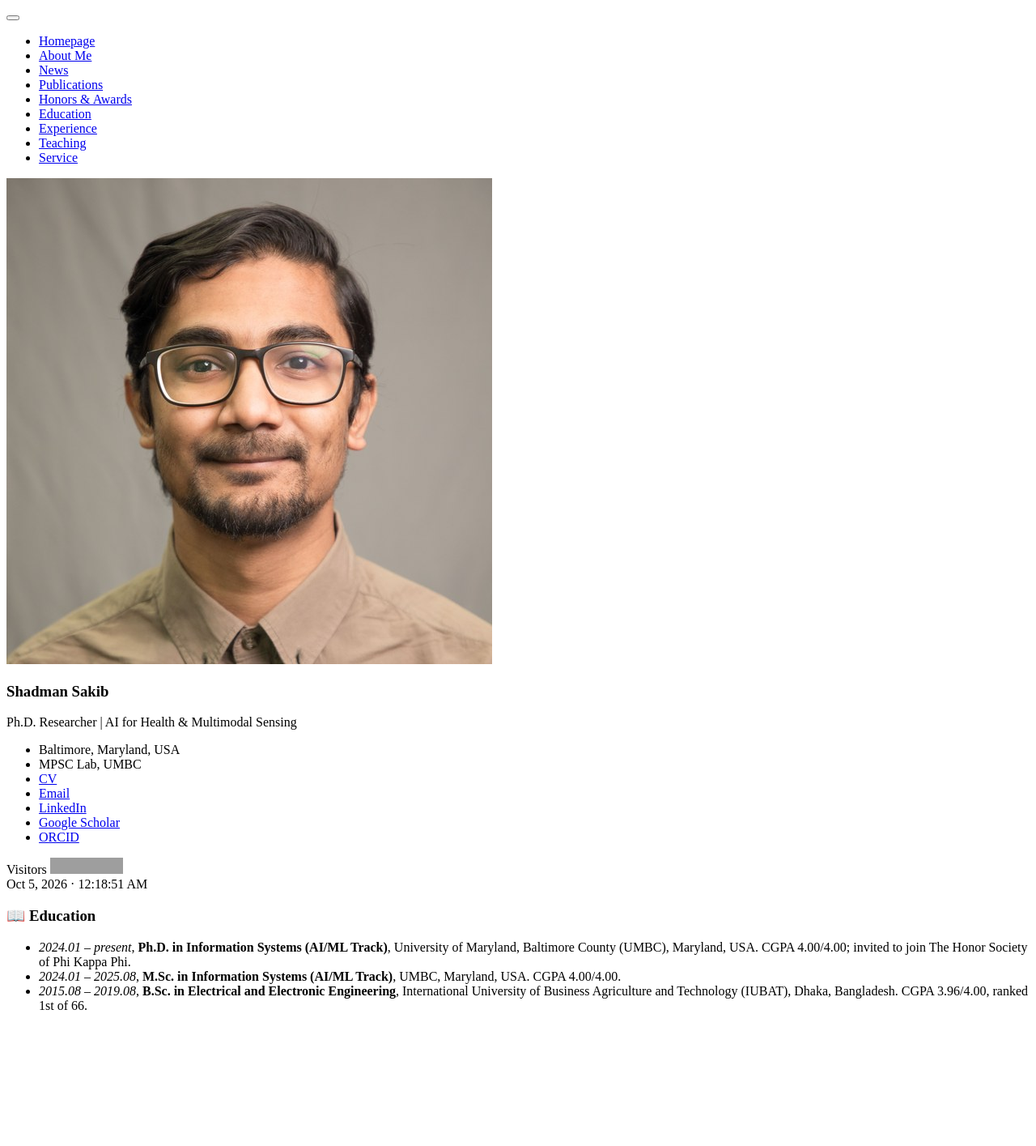
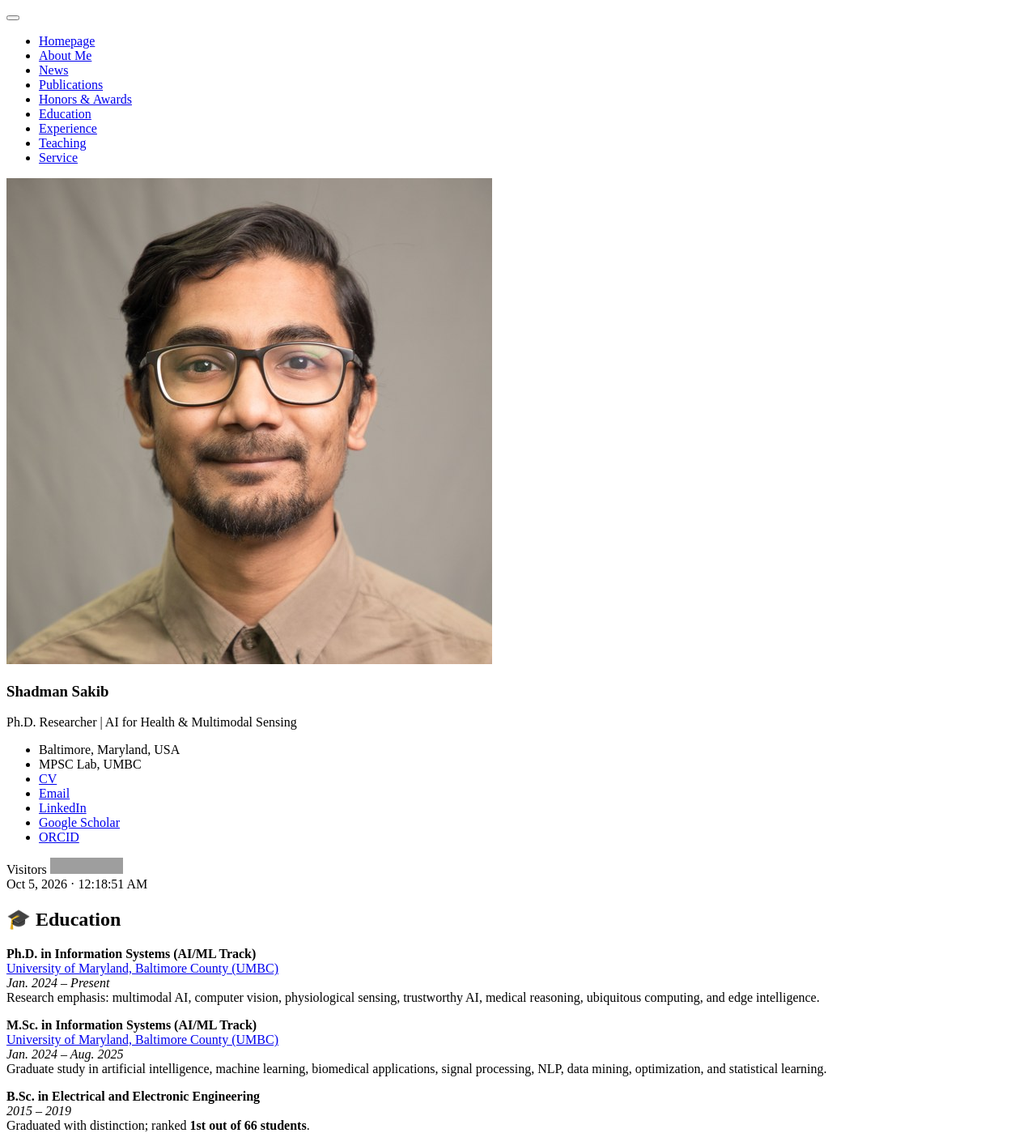
Before and after one commit to sakibshadman/sakibshadman.github.io, a Jekyll site: the page built from _pages/includes/education.md, in a window 1280 px wide. Shown: the whole page at 81% size. Built offline with Jekyll 4.4.1, drawn with Linux system fonts in a browser that asks for light colours; our own code applies the rules of GitHub Pages for plain Markdown files; before the commit the page ends 1267 px from its top, so only the background shows below that; grey boxes are pictures that could not be loaded.

Commit message:
Update education.md

```diff
--- a/_pages/includes/education.md
+++ b/_pages/includes/education.md
@@ -1,4 +1,15 @@
-# 📖 Education
-- *2024.01 – present*, **Ph.D. in Information Systems (AI/ML Track)**, University of Maryland, Baltimore County (UMBC), Maryland, USA. CGPA 4.00/4.00; invited to join The Honor Society of Phi Kappa Phi.
-- *2024.01 – 2025.08*, **M.Sc. in Information Systems (AI/ML Track)**, UMBC, Maryland, USA. CGPA 4.00/4.00.
-- *2015.08 – 2019.08*, **B.Sc. in Electrical and Electronic Engineering**, International University of Business Agriculture and Technology (IUBAT), Dhaka, Bangladesh. CGPA 3.96/4.00, ranked 1st of 66.
+## 🎓 Education
+
+**Ph.D. in Information Systems (AI/ML Track)**
+[University of Maryland, Baltimore County (UMBC)](https://umbc.edu/)
+*Jan. 2024 – Present*
+Research emphasis: multimodal AI, computer vision, physiological sensing, trustworthy AI, medical reasoning, ubiquitous computing, and edge intelligence.
+
+**M.Sc. in Information Systems (AI/ML Track)**
+[University of Maryland, Baltimore County (UMBC)](https://umbc.edu/)
+*Jan. 2024 – Aug. 2025*
+Graduate study in artificial intelligence, machine learning, biomedical applications, signal processing, NLP, data mining, optimization, and statistical learning.
+
+**B.Sc. in Electrical and Electronic Engineering**
+*2015 – 2019*
+Graduated with distinction; ranked **1st out of 66 students**.
```
